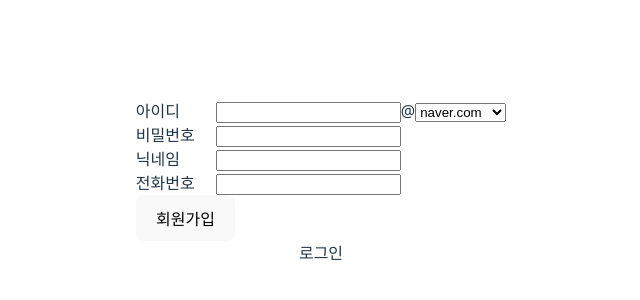
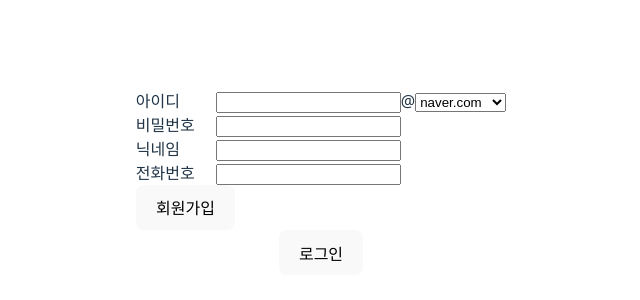
Before and after one commit to kimywann/react-study, a React (Vite) app in the folder example/: page /signup in a window 1280 px wide. Shown: the part 218-518 px from the top of the page, without its empty margins (319-959 px from the left). Built offline with nearby package versions, Linux system fonts and the light colour scheme.

Commit message:
feat: 회원가입 페이지 구현
- useNavigate 훅을 사용한 페이지 이동 기능 구현
- 회원가입 폼 구현 (이메일, 비밀번호, 닉네임, 전화번호)
- 유효성 검사 로직 추가
- 로그인 페이지 이동 기능 구현

```diff
--- a/example/src/Signup.jsx
+++ b/example/src/Signup.jsx
@@ -1,5 +1,5 @@
 import { useState } from "react";
-
+import { useNavigate } from "react-router";
 import EmailInput from "./components/EmailInput";
 import Input from "./components/Input";
 
@@ -13,12 +13,13 @@ function Signup() {
   const [password, passwordRef, onChangePassword] = useInput("");
   const [nickname, nicknameRef, onChangeNickname] = useInput("");
   const [phone, phoneRef, onChangePhone] = useInput("");
+  const navigate = useNavigate();
 
   const [errors, setErrors] = useState({});
 
   const fullDomain = `${id}@${domain}`;
 
-  const onLogin = () => {
+  const onSignup = () => {
     if (!id?.trim()) {
       setErrors({ idError: "아이디를 입력해주세요." });
       idRef.current?.focus();
@@ -31,6 +32,10 @@ function Signup() {
     }
     setErrors({});
     console.log(fullDomain, password);
+  };
+
+  const onLogin = () => {
+    navigate("/login");
   };
 
   return (
@@ -71,9 +76,9 @@ function Signup() {
           onChange={onChangePhone}
           errors={errors.phoneError}
         />
-        <button onClick={onLogin}>회원가입</button>
+        <button onClick={onSignup}>회원가입</button>
       </div>
-      <div>로그인</div>
+      <button onClick={onLogin}>로그인</button>
     </>
   );
 }
```
